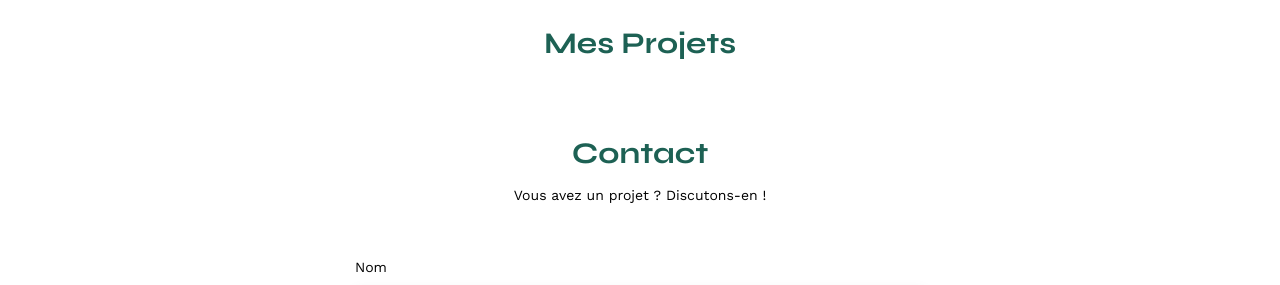
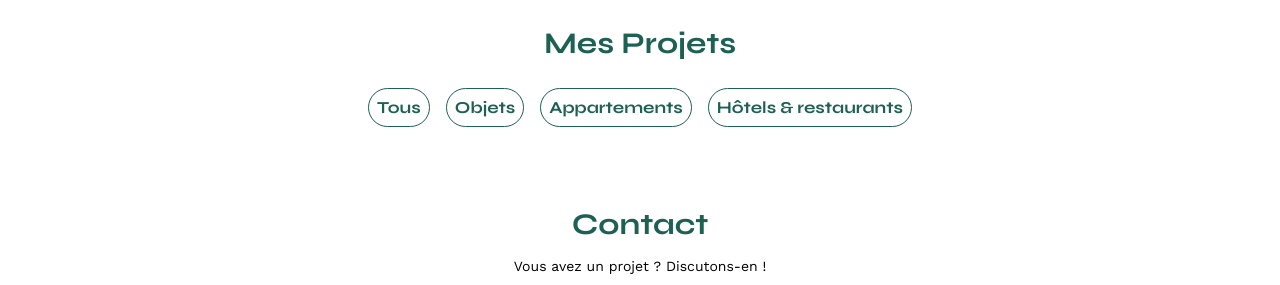
Before and after one commit to Astuki/Projet6OC, a plain HTML site: page FrontEnd/index.html in a window 1280 px wide. Shown: the part 507-792 px from the top of the page. Drawn offline with nearby package versions, Linux system fonts and the light colour scheme; no server answers.

Commit message:
revamped code for triage dynamique projets (enfin)

```diff
--- a/FrontEnd/assets/style.css
+++ b/FrontEnd/assets/style.css
@@ -125,6 +125,7 @@ li:hover {
 	text-align: center;
 	margin-bottom: 1em;
 }
+
 .gallery {
 	width: 100%;
 	display: grid;
@@ -132,15 +133,39 @@ li:hover {
 	grid-column-gap: 20px;
 	grid-row-gap: 20px;
 }
-
 .gallery img {
 	width: 100%;
 
 }
-
+/* Add */
 .projectText{
 	color: rgb(70, 70, 70);
 }
+.container-of-filter{
+	display: flex;
+	justify-content: center;
+	gap: 1rem;
+	margin-bottom: 2rem;
+}
+.button{
+	font-family: 'Syne';
+	font-size: larger;
+	color: #1D6154;
+	border: 1px #1D6154 solid;
+	background-color: white;
+	border-radius: 60px;
+	padding: 8px;
+}
+.button:hover{
+	background-color: #1D6154;
+	color: white;
+}
+.button:active{
+	color: rgb(255, 206, 206);
+	transform: scale(1.05);
+	box-shadow: 1px 1px 10px #1D6154;
+}
+/*Fin de Add */
 
 #contact {
 	width: 50%;
--- a/FrontEnd/index.html
+++ b/FrontEnd/index.html
@@ -37,8 +37,30 @@
 	<section id="portfolio">
 		<h2>Mes Projets</h2>
 
+		<div class="container-of-filter">
+			<button
+			class="button all"
+			onclick="filterSelection('all')">
+			Tous</button>
+
+			<button
+			class="button objects"
+			onclick="filterSelection('Objets')">
+			Objets</button>
+
+			<button
+			class="button appartments"
+			onclick="filterSelection('Appartements')">
+			Appartements</button>
+
+			<button
+			class="button hotelsRestaurants"
+			onclick="filterSelection('Hotels & restaurants')">
+			Hôtels & restaurants</button>
+		</div>
+
 		<div class="gallery">
-
+			<!--Js add le HTML ici ne pas toucher -->
 		</div>
 	</section>
 	<section id="contact">
--- a/FrontEnd/recup.js
+++ b/FrontEnd/recup.js
@@ -1,3 +1,42 @@
+let allData = []; // Store all data fetched from the API
+
+// This function filters the items based on the category name
+function filterSelection(category) {
+    const container = document.querySelector("div.gallery");
+    container.innerHTML = ''; // Clear the container before re-rendering
+
+    if (category === 'all') {
+        allData.forEach(item => {
+            renderGalleryItem(container, item);
+        });
+    } else {
+        allData.forEach(item => {
+            if (item.category.name === category) {
+                renderGalleryItem(container, item);
+            }
+        });
+    }
+}
+
+// Function to render the gallery item
+function renderGalleryItem(container, item) {
+    const figureElement = document.createElement('figure');
+
+    const imageElement = document.createElement('img');
+    imageElement.src = item.imageUrl;
+    imageElement.alt = item.title;
+
+    const figcaptionElement = document.createElement('figcaption');
+    figcaptionElement.innerText = item.title;
+
+    figcaptionElement.classList.add("projectText");
+
+    container.appendChild(figureElement);
+    figureElement.appendChild(imageElement);
+    figureElement.appendChild(figcaptionElement);
+}
+
+// Your existing fetch and rendering logic
 fetch('http://localhost:5678/api/works')
     .then(response => {
         if (response.ok) {
@@ -8,28 +47,14 @@ fetch('http://localhost:5678/api/works')
     })
     .then(data => {
         console.log(data);
+        allData = data; // Store all data fetched from the API
 
-        const container = document.querySelector("div.gallery")
+        const container = document.querySelector("div.gallery");
 
-        data.forEach(item => {
-            const figureElement = document.createElement('figure');
-
-            const imageElement = document.createElement('img');
-            imageElement.src = item.imageUrl;
-            imageElement.alt = item.title;
-
-            const figcaptionElement = document.createElement('figcaption');
-            figcaptionElement.innerText = item.title;
-
-
-            figcaptionElement.classList.add("projectText")
-
-            container.appendChild(figureElement);
-            figureElement.appendChild(imageElement)
-            figureElement.appendChild(figcaptionElement);
-        });
+        // Call the filter function with the 'all' category to display all items initially
+        filterSelection('all');
 
     })
     .catch(error => {
         console.error('Il y a un problème avec la récupération ( fetch ) des données:', error);
-    })
+    });
```
